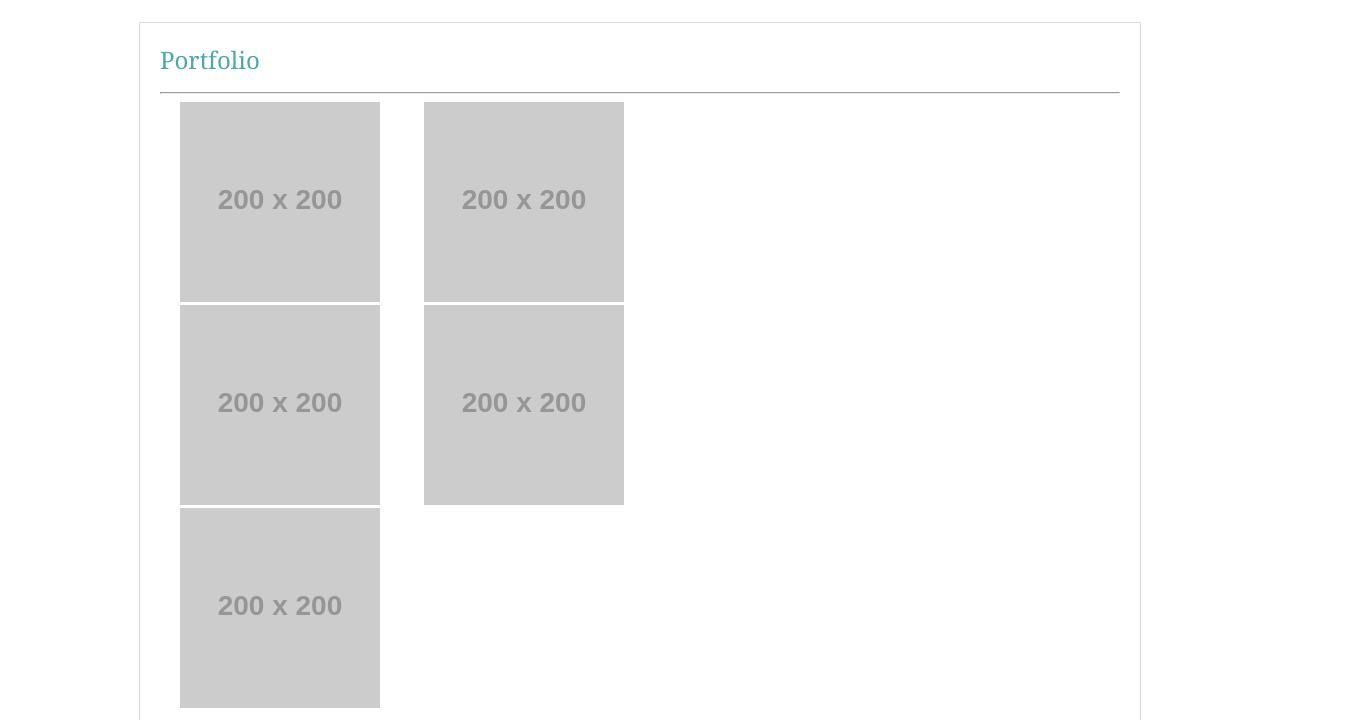
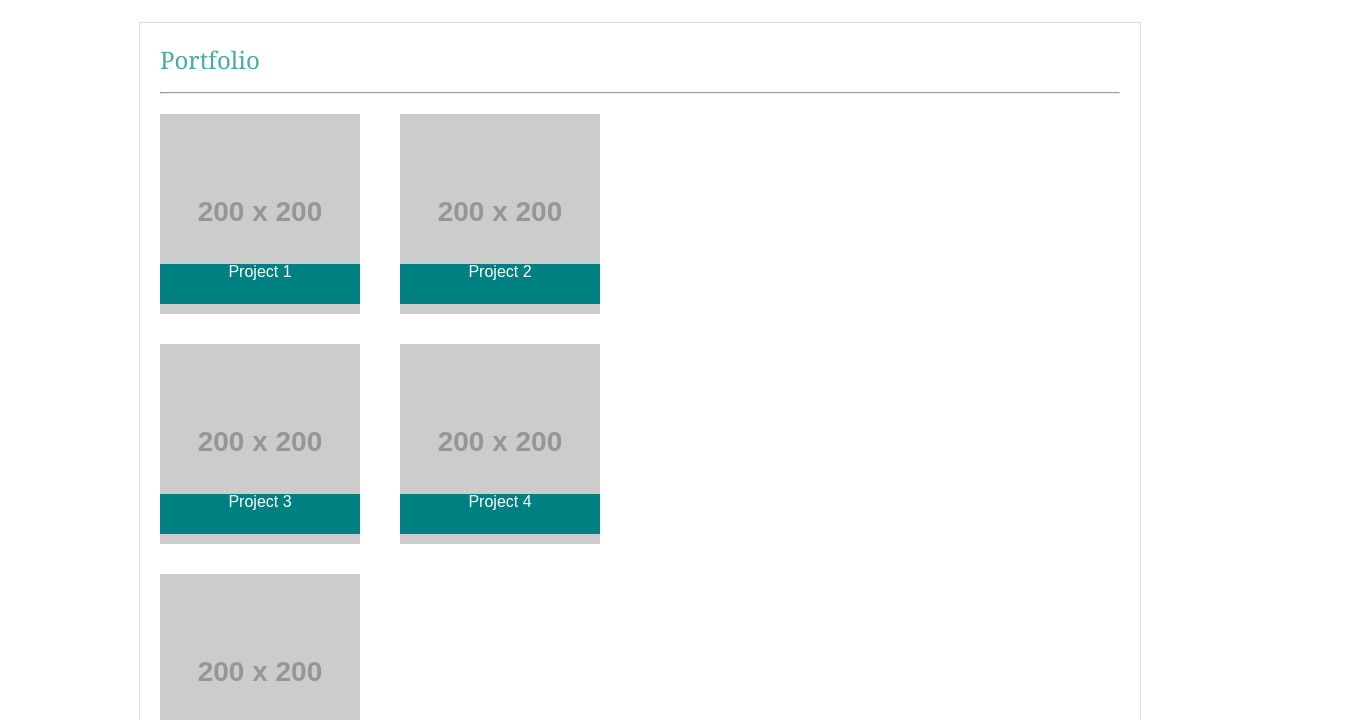
Before and after one commit to kfroerer/Basic-Portfolio, a plain HTML site: page portfolio.html in a window 1280 px wide. Shown: the part 80-800 px from the top of the page, 1360 px wide, since content can reach past the window. Drawn offline with Linux system fonts and the light colour scheme; placeholder pictures from the web are drawn by us.

Commit message:
portfolio fixes

```diff
--- a/assets/css/style.css
+++ b/assets/css/style.css
@@ -42,12 +42,48 @@ header {
     flex: 1 0 auto;
 }
 
-#pic-link {
-    margin-left: 20px;
-    margin-right: 20px;
+.project-link {
+    margin-top: 20px;
+    margin-bottom: 20px;
+    position: relative;
 
 }
+.Project-Label {
+    position: absolute;
+    bottom: 10px;
+    background-color: teal;
+    height: 20%;
+    width: 200px;
+    text-align: center;
+    color: white;
 
+}
+ .Name {
+     color: white;
+     position: absolute;
+     bottom: 20px;
+ }
+
+.project1 {
+}
+
+.project2 {
+    left: 25%;
+    bottom: 220;
+}
+
+.project3 {
+    bottom: 210;
+}
+
+.project4 {
+    bottom: 430;
+    left: 240;
+}
+
+.project5 {
+    bottom: 420;
+}
 .links {
     float: right;
     padding: 30px;
--- a/portfolio.html
+++ b/portfolio.html
@@ -27,22 +27,37 @@
     <div class="content">
          <h2>Portfolio</h2>
          <hr>
+        <div class="project-link">
+            <div class="project-link project1">
+                 <a  href="">
+                <img src="https://via.placeholder.com/200x200" alt="Project1"></a>
+                 <div class="Project-Label">Project 1</div>
+            </div>
 
-        <div>
-            <a id="pic-link" href="">
-                <img src="https://via.placeholder.com/200x200" alt="Project1"></a>
-            <a id="pic-link" href="">
+            <div class="project-link project2">
+             <a  href="">
                 <img src="https://via.placeholder.com/200x200" alt="Project2"></a>
-            <br><p>
-            <a id="pic-link" href="">
+                <div class="Project-Label">Project 2</div>
+            </div>
+
+            <div class="project-link project3">
+            <a  href="">
                 <img src="https://via.placeholder.com/200x200" alt="Project3"></a>
-            <a id="pic-link" href="">
+                <div class="Project-Label">Project 3</div>
+            </div>
+
+            <div class="project-link project4">
+            <a  href="">
                 <img src="https://via.placeholder.com/200x200" alt="Project4"></a>
-            </p>
-            <p>
-            <a id="pic-link" href="">
+                <div class="Project-Label">Project 4</div>
+            </div>
+
+            <div class="project-link project5">
+            <a  href="">
                 <img src="https://via.placeholder.com/200x200" alt="Project5"></a>
-            </p>
+                <div class="Project-Label">Project 5</div>
+                </div>
+            </div>
         </div>
 
     </div>
```
